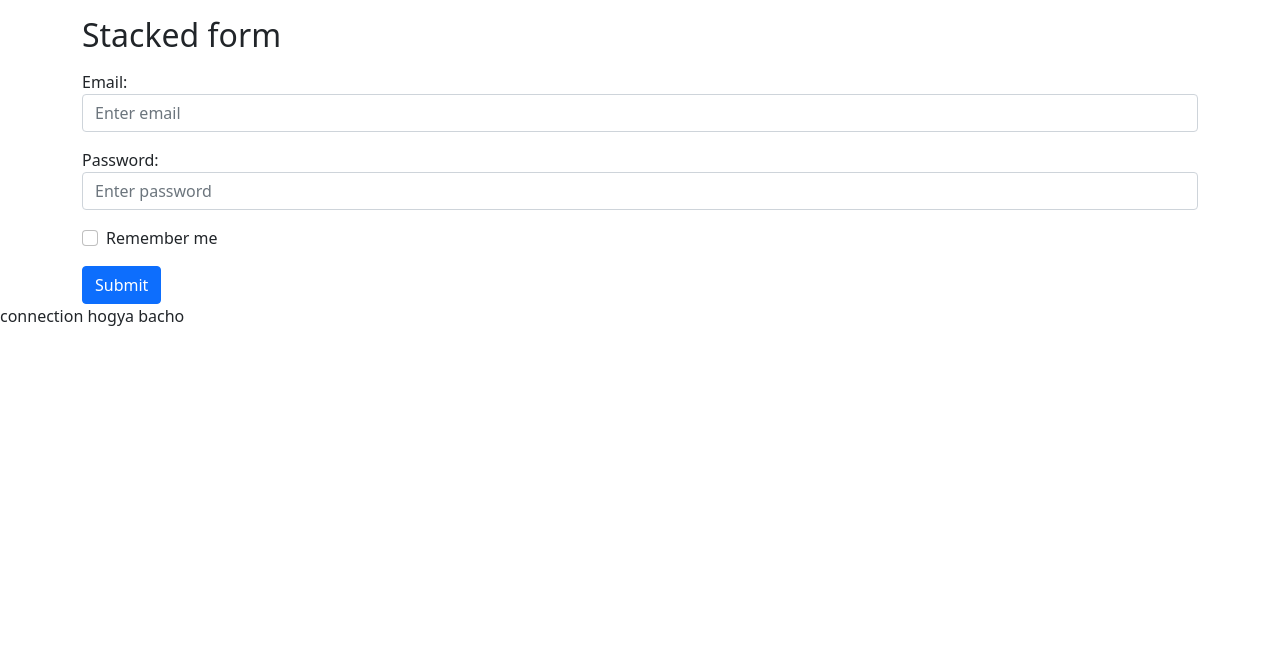
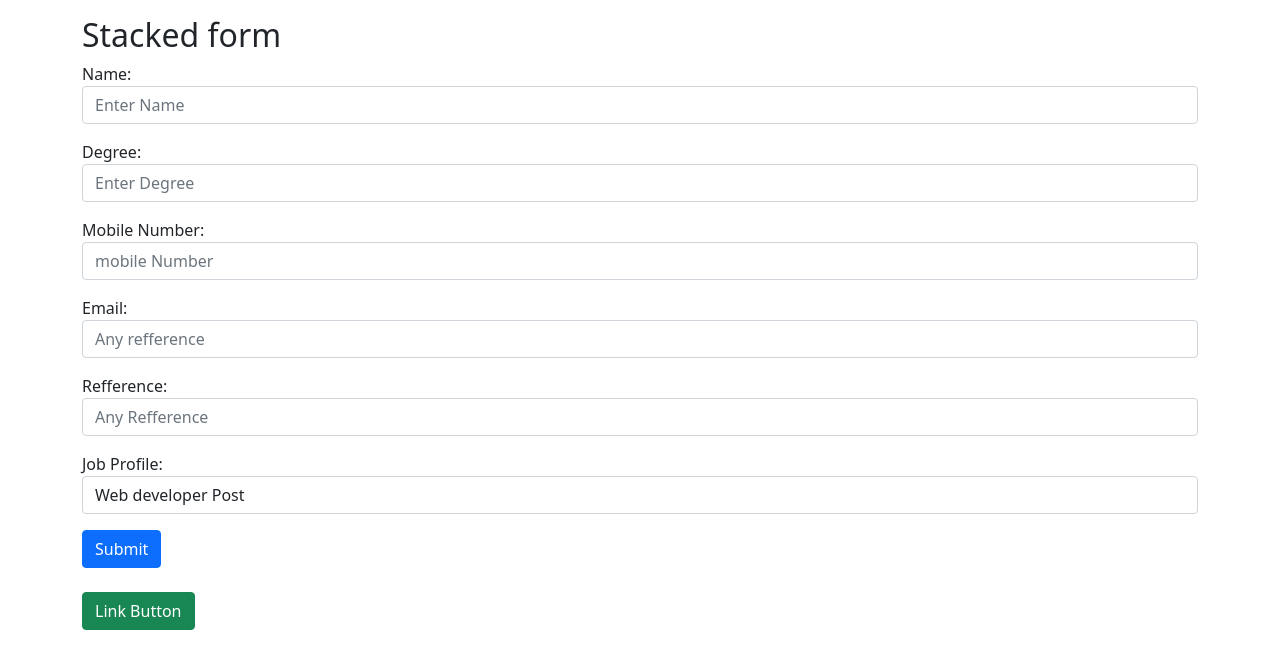
Before and after one commit to kishwerjabeen/php-Curd, a PHP site: page / in a window 1280 px wide. Shown: the top 669 px of the page. Run offline with PHP 8.4, Linux system fonts and the light colour scheme.

Commit message:
data insert in sql

```diff
--- a/conn.php
+++ b/conn.php
@@ -5,17 +5,18 @@ $password = "";
 $db = "curdphp";
 
 // Create connection
-// $conn = new mysqli_connect($servername, $username, $password, $db);
-$conn = new mysqli($servername, $username, $password, $db);
+$conn = mysqli_connect($servername, $username, $password, $db);
+// $conn = new mysqli($servername, $username, $password, $db);
 
-/* if ($conn) {
-    echo "connection hogya bacho";
+if ($conn) {
+    // echo "connection hogya bacho";
+?>
+    <script>
+        alert('connection hogya bacho');
+    </script>
+<?php
 } else {
     // echo "connection Mahe howa bacho";
     die("connection nahe howa bacho" . mysqli_connect_error());
-} */
-
-if ($conn->connect_error) {
-    die("connection nahe howa bacho: " . $conn->connect_error);
 }
-echo "connection hogya bacho";
+?>
--- a/index.php
+++ b/index.php
@@ -10,27 +10,81 @@
 
     <div class="container mt-3">
         <h2>Stacked form</h2>
-        <form action="/action_page.php">
+        <form action="index.php" method="POST">
+
+            <div class="mb-3">
+                <label for="name">Name:</label>
+                <input type="text" class="form-control" id="name" placeholder="Enter Name" name="user" value="" required />
+            </div>
+
+            <div class="mb-3">
+                <label for="deg">Degree:</label>
+                <input type="text" class="form-control" id="deg" placeholder="Enter Degree" name="deg" value="" required />
+            </div>
+
+            <div class="mb-3">
+                <label for="numb">Mobile Number:</label>
+                <input type="tel" class="form-control" id="numb" placeholder="mobile Number" name="mobile" value="" required />
+            </div>
+
             <div class="mb-3 mt-3">
                 <label for="email">Email:</label>
-                <input type="email" class="form-control" id="email" placeholder="Enter email" name="email">
+                <input type="email" class="form-control" id="email" placeholder="Any refference" name="email" value="" required />
             </div>
+
             <div class="mb-3">
-                <label for="pwd">Password:</label>
-                <input type="password" class="form-control" id="pwd" placeholder="Enter password" name="pswd">
+                <label for="ref">Refference:</label>
+                <input type="text" class="form-control" id="ref" placeholder="Any Refference" name="ref" value="" required />
             </div>
-            <div class="form-check mb-3">
-                <label class="form-check-label">
-                    <input class="form-check-input" type="checkbox" name="remember"> Remember me
-                </label>
+
+            <div class="mb-3">
+                <label for="jobpro">Job Profile:</label>
+                <input type="text" class="form-control" id="jobpro" placeholder="Webdeveloper Post" name="jobpro" value="Web developer Post" required />
             </div>
-            <button type="submit" class="btn btn-primary">Submit</button>
+
+
+
+            <button type="submit" name="submit" class="btn btn-primary">Submit</button>
         </form>
+
+        <br>
+        <a href="display.php" class="btn btn-success btn-block">Link Button</a>
     </div>
+
 </body>
 
 </html>
 
 <?php
 include 'conn.php';
+if (isset($_POST['submit'])) {
+    $name = $_POST['user'];
+    $quli = $_POST['deg'];
+    $number = $_POST['mobile'];
+    $email = $_POST['email'];
+    $ref = $_POST['ref'];
+    $jobs = $_POST['jobpro'];
+
+    $insertquery = "INSERT INTO jobreg (firname, degree, mobile, email, refer, jobpost) VALUES ('$name','$quli','$number','$email','$ref','$jobs')";
+
+
+
+    $res = mysqli_query($conn, $insertquery);
+
+
+
+    if ($res) {
 ?>
+        <script>
+            alert("Data Insert Hogya ha Yaaaa");
+        </script>
+    <?php
+    } else {
+    ?>
+        <script>
+            alert("Data Insert Hogya ha Yaaaa");
+        </script>
+<?php
+    }
+}
+?>
```
